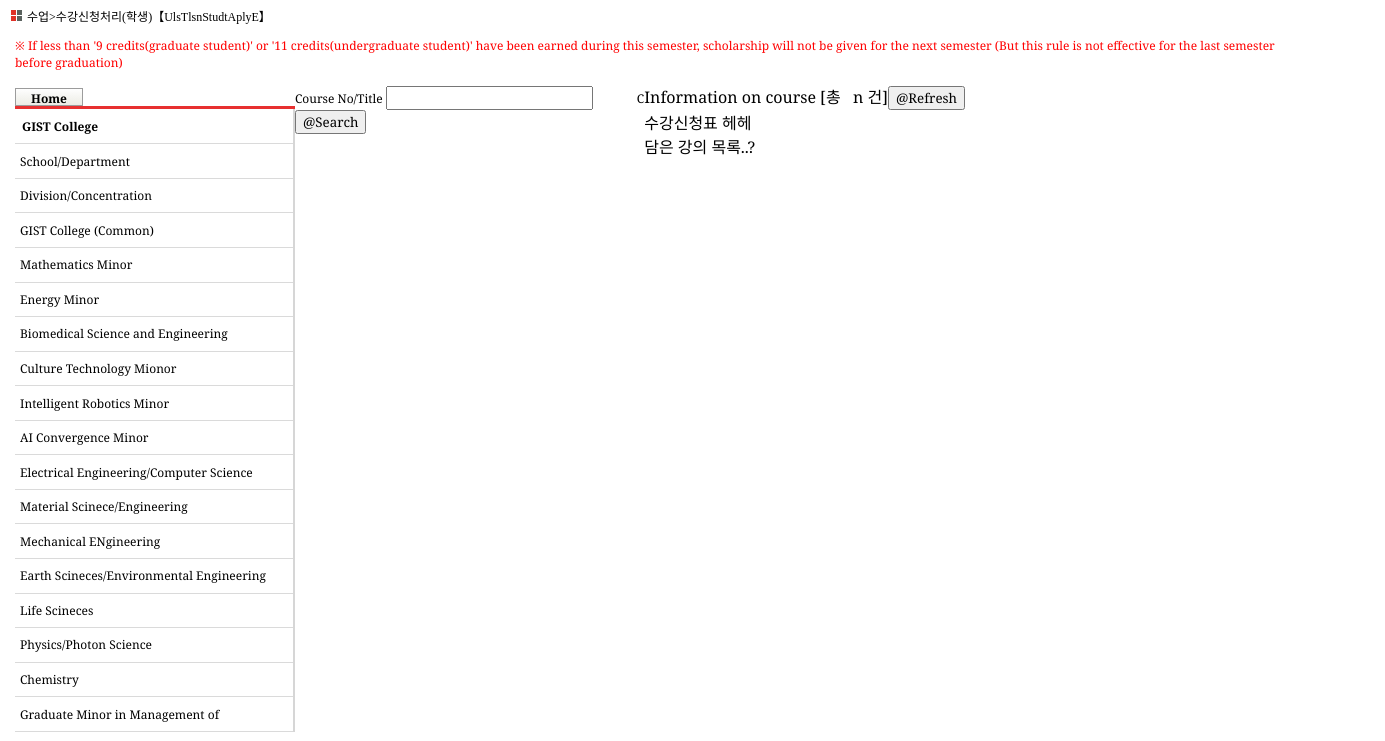
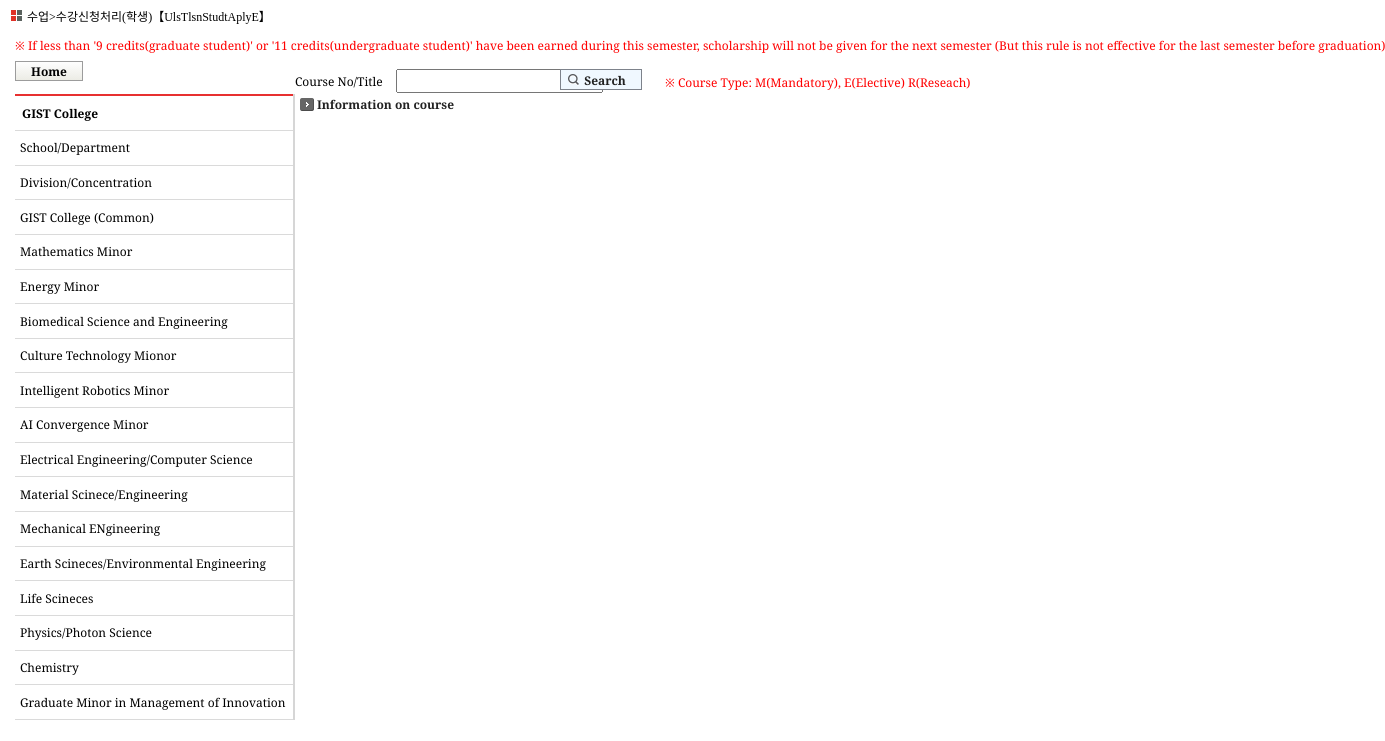
Before and after one commit to leeyeaeun/gdsc_front, a plain HTML site: page page2.html in a window 1280 px wide. Shown: the part 59-800 px from the top of the page, 1385 px wide, since content can reach past the window. Drawn offline with Linux system fonts and the light colour scheme.

Commit message:
Add files via upload

```diff
--- a/page2.html
+++ b/page2.html
@@ -9,9 +9,11 @@
         box-sizing: border-box;
         margin: 0;
         font-family: Georgia, "Times New Roman", Times, serif;
+
       }
       html {
         scroll-behavior: smooth;
+
       }
       html,
       body {
@@ -122,9 +124,10 @@
         text-align: left;
         border-left: none;
         border-right: 2px solid rgb(214, 214, 214);
-
+        white-space: nowrap;
         height: 10px;
         padding-left: 5px;
+        position:static
       }
     </style>
   </head>
@@ -213,6 +216,8 @@
         font-size: 9pt;
         font-family: Georgia, 'Times New Roman', Times, serif;
         margin-left: 15px;
+        text-overflow: ellipsis;
+        white-space: nowrap;
       "
     >
       ※ If less than '9 credits(graduate student)' or '11 credits(undergraduate
@@ -226,7 +231,7 @@
     >
       <div class="display-tb-header">
         <div class="display-tb-row">
-          <div class="display-tb-cell" style="width: 280px">
+          <div class="display-tb-cell" style="width: 280px; position:absolute">
             <button
               style="
                 font-family: Georgia, 'Times New Roman', Times, serif;
@@ -234,9 +239,9 @@
                 font-weight: bold;
                 font-size: 9pt;
                 left: 10px;
-                top: 5px;
+                top: 10px;
                 width: 68px;
-                height: 18px;
+                height: 20px;
                 border-radius: 0px;
                 border: 1px solid rgb(156, 156, 156);
                 background-color: transparent;
@@ -262,11 +267,11 @@
                       position: absolute;
                       margin-top: 5px;
                       left: 10px;
-                      top: 25px;
+                      top: 30px;
                       width: 280px;
                       height: 626px;
                       border-radius: 0px;
-                      border-top: 2px solid rgb(231, 48, 48);
+                      border-top: 1px solid rgb(231, 48, 48);
                       border-bottom: 1px solid rgb(240, 240, 240);
                       background-color: transparent;
                       cursor: default;
@@ -279,7 +284,7 @@
                       <th
                         style="
                           padding-left: 7px;
-                          border-top: 3px solid rgb(231, 48, 48);
+                          border-top: 2px solid rgb(231, 48, 48);
                         "
                       >
                         GIST College
@@ -334,26 +339,101 @@
                       <td>Chemistry</td>
                     </tr>
                     <tr>
-                      <td>Graduate Minor in Management of</td>
+                      <td>Graduate Minor in Management of Innovation</td>
                     </tr>
                   </table>
                 </div>
               </div>
             </div>
           </div>
-          <div style="font-size: 9pt; position: static; padding: 10px">
+          <div class="display-tb-row">
             <div class="display-tb-cell">
-              <label for="courseSearch">Course No/Title</label>
-              <input type="text" name="" id="courseSearch" />
-              <button>@Search</button>
+              <div style="font-size: 9pt; position: absolute; padding: 10px ;left: 270px;">
+                <div  style="flex: row;white-space: nowrap; ">
+                  <label for="courseSearch" style="margin: 10px; white-space: nowrap;"
+                    >Course No/Title</label
+                  >
+                  <input type="text" name="" id="courseSearch" />
+                  <div
+                    id="search"
+                    style="
+                      user-select: none;
+                      position: absolute;
+                      overflow: hidden;
+                      top: 0px;
+                      width: 82px;
+                      left: 275px;
+                      height: 21px;
+                      border-radius: 0px;
+                      margin: 10px;
+                      border: 1px solid rgb(125, 130, 139);
+                      background-color: rgb(240, 248, 255);
+                      background-image: url('./img/btnSearch2.png');
+                      background-repeat: no-repeat;
+                      background-position: 10% 50%;
+                      cursor: pointer;
+                      direction: inherit;
+                    "
+                  >
+                    <div>
+                      <p
+                        style="
+                          position: absolute;
+                          width: 72px;
+                          height: 18px;
+                          top: 2px;
+                          left: 2px;
+                          font: bold 9pt Georgia;
+                          color: rgb(33, 33, 33);
+                          text-align: center;
+                          vertical-align: middle;
+                          padding: 0px;
+                          margin-left: 6px;
+                        "
+                      >
+                        Search
+                      </p>
+                      <div>
+                        <button
+                          style="
+                            width: 82px;
+                            height: 18px;
+                            background: transparent;
+                            border: transparent;
+                          "
+                        ></button>
+                      </div>
+                    </div>
+                  </div>
+                  <div style="left: 390px; color:red; position:absolute; white-space:nowrap; top:15px">
+                    ※ Course Type:  M(Mandatory),  E(Elective)  R(Reseach)</div>
+                  </div>
+                  <div  style="flex-direction: row; user-select: none; position: absolute; overflow: hidden; left: 25px;
+                   top: 35px; width: 171px; height: 20px; border-radius: 0px;
+                   background-color: transparent;
+                   background-image: url(./img/stc_bu02.png); background-repeat: no-repeat;
+                   background-position: 0% 50%; cursor: default; direction: inherit;
+                   border: none;" tabindex="-1">
+                   <div style="user-select: none; position: absolute; overflow: hidden;
+                    left: 17px; top: 0px; width: 154px; height: 20px;">
+                   <div style="position: absolute; overflow: hidden; left: 0px; top: 0px; width: 154px;
+                   height: 20px; user-select: none;">
+                   <div style="display: table-cell; white-space: pre;
+                   width: 154px; height: 20px; font: bold 9pt Georgia; color: rgb(34, 34, 34);
+                   text-align: left; vertical-align: middle; text-overflow:
+                   ellipsis;">Information on course</div>
+                    </div>
+                    </div>
+
+                  </div>
+                  <div style="display: flex; flex-direction:row; "></div>
+
+                </div>
+              </div>
             </div>
           </div>
-          <div class="display-tb-cell" style="font-size: 9pt">C</div>
-          <div class="display-tb-cell">
-            <pre>Information on course [총   n 건]<button>@Refresh</button></pre>
-            수강신청표 헤헤
-            <br />담은 강의 목록..?
-          </div>
+
+
         </div>
       </div>
     </div>
```
Also changed, not shown: img/btnSearch2.png (added).
